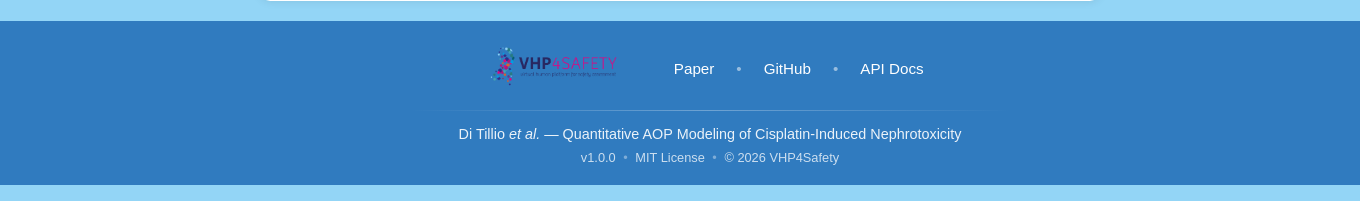
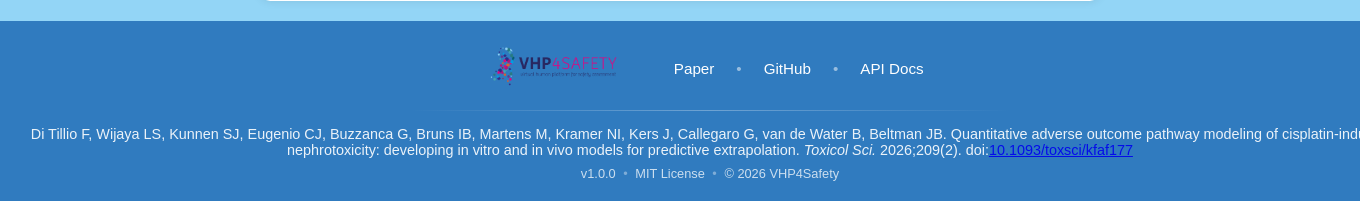
Before and after one commit to VHP4Safety/qAOP-app, a Flask app: page / in a window 1360 px wide; the page is wider, and only the part inside the window is pictured. Shown: the part 1442-1643 px from the top of that part. Run offline with Flask 3, Linux system fonts and the light colour scheme; some libraries are stand-ins or nearby versions.

Commit message:
docs: add full Di Tillio et al. 2026 citation to footer and README
Reference: Toxicol Sci 209(2), doi:10.1093/toxsci/kfaf177, PMID 41514178.

```diff
--- a/templates/index.html
+++ b/templates/index.html
@@ -267,7 +267,9 @@
       <div class="footer-divider"></div>
       <div class="footer-bottom">
         <p class="footer-cite">
-          Di Tillio <em>et&nbsp;al.</em> — Quantitative AOP Modeling of Cisplatin-Induced Nephrotoxicity
+          Di Tillio F, Wijaya LS, Kunnen SJ, Eugenio CJ, Buzzanca G, Bruns IB, Martens M, Kramer NI, Kers J, Callegaro G, van de Water B, Beltman JB.
+          Quantitative adverse outcome pathway modeling of cisplatin-induced nephrotoxicity: developing in vitro and in vivo models for predictive extrapolation.
+          <em>Toxicol Sci.</em> 2026;209(2). doi:<a href="https://doi.org/10.1093/toxsci/kfaf177" target="_blank" rel="noopener noreferrer">10.1093/toxsci/kfaf177</a>
         </p>
         <p class="footer-legal">
           v1.0.0
```
Also changed, not shown: README.md.
